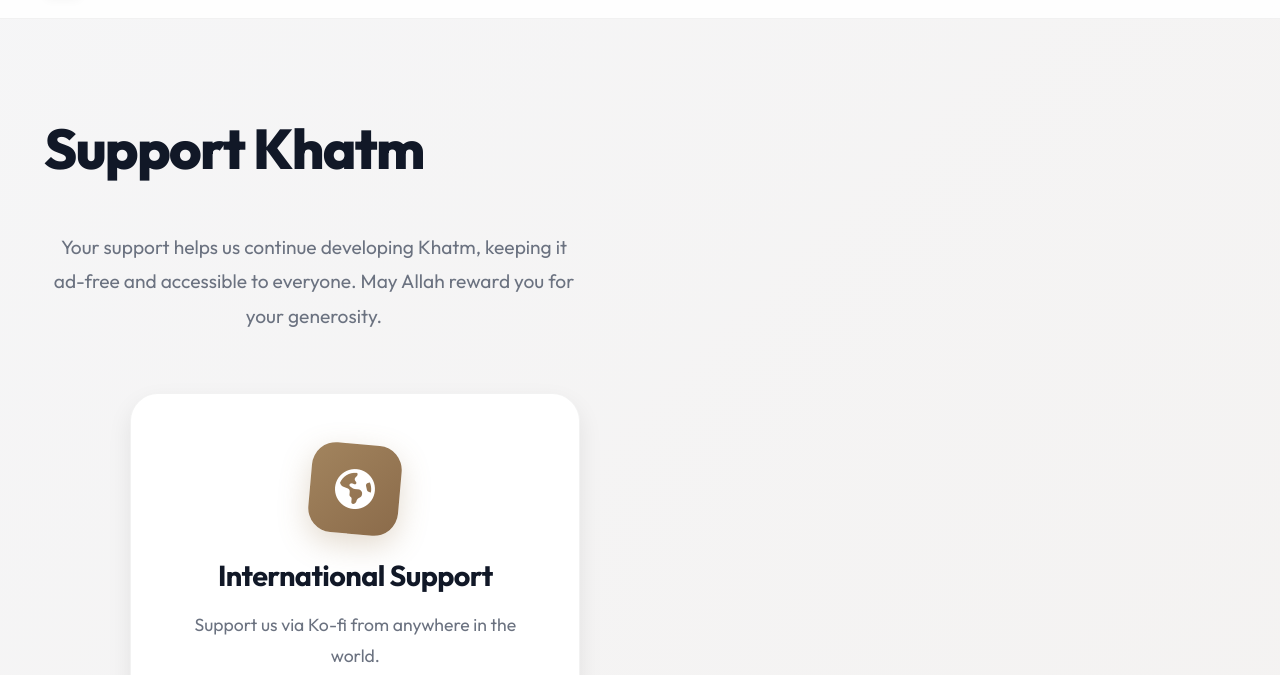
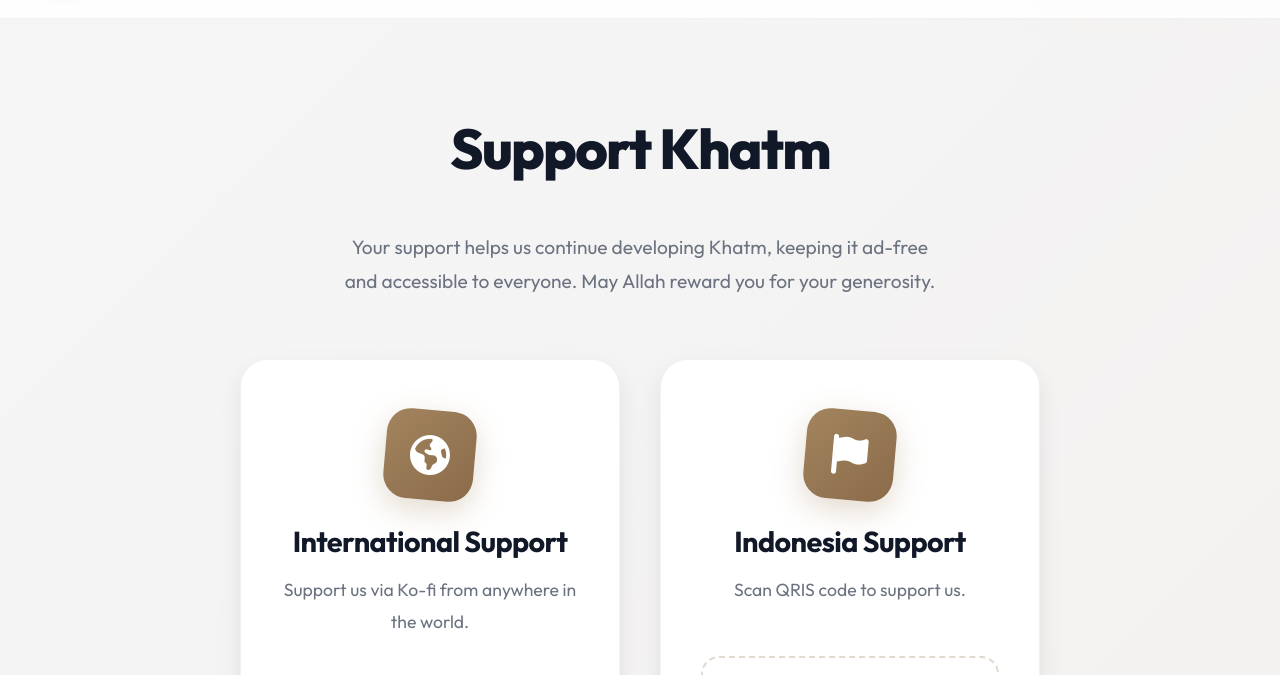
Before and after one commit to zmkhtr/zmkhtr.github.io, a plain HTML site: page support-us.html in a window 1280 px wide. Shown: the part 62-737 px from the top of the page. Drawn offline with Linux system fonts and the light colour scheme.

Commit message:
Update main.css

```diff
--- a/styles/main.css
+++ b/styles/main.css
@@ -605,6 +605,17 @@ a {
     color: var(--text-main);
 }
 
+.support-hero .container {
+    display: flex;
+    flex-direction: column;
+    align-items: center;
+    justify-content: center;
+}
+
+.support-hero .title-container {
+    justify-content: center;
+}
+
 .support-hero h1 {
     color: var(--text-main);
     font-size: 3.5rem;
@@ -622,7 +633,9 @@ a {
 .support-hero-content p {
     font-size: 1.2rem;
     color: var(--text-muted);
-    margin-bottom: 60px;
+    margin: 0 auto 60px;
+    max-width: 600px;
+    text-align: center;
 }
 
 .support-options {
```
